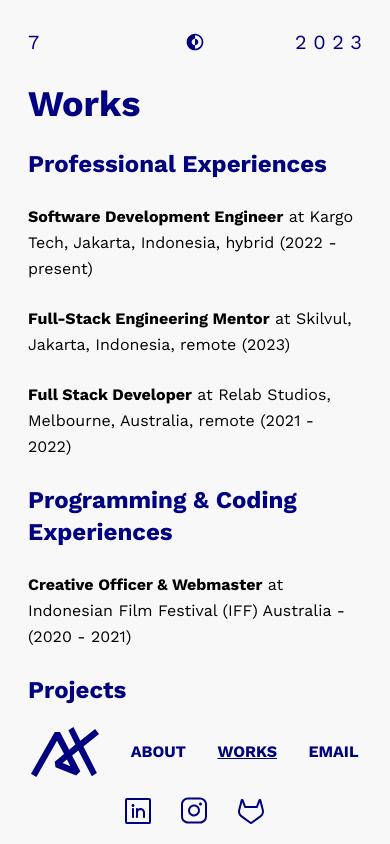
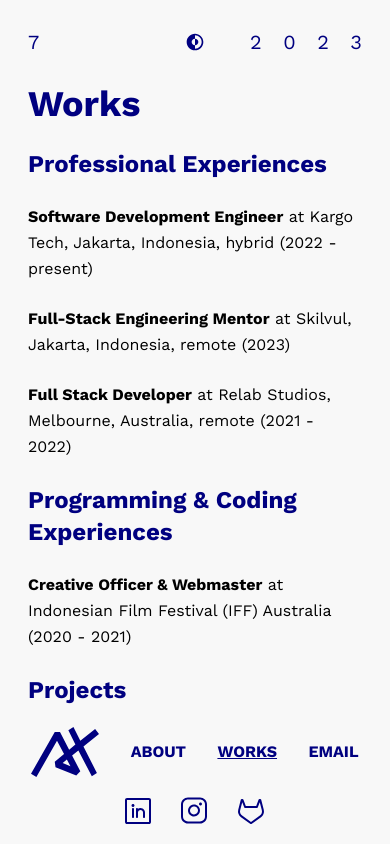
Before and after one commit to AlfredHutomo/portfolio-v2, a Next.js app: page /works in a window 390 px wide. Shown: the top 844 px of the page. Built offline with nearby package versions, Linux system fonts and the light colour scheme.

Commit message:
fix unclickable button

```diff
--- a/src/app/works/page.tsx
+++ b/src/app/works/page.tsx
@@ -56,7 +56,7 @@
         <h3>Programming & Coding Experiences</h3>
         <p>
           <b>Creative Officer & Webmaster</b> at Indonesian Film Festival (IFF)
-          Australia - (2020 - 2021)
+          Australia (2020 - 2021)
         </p>
         <h3>Projects</h3>
         {projects.map((project) => {
--- a/src/components/ControlBar.tsx
+++ b/src/components/ControlBar.tsx
@@ -25,7 +25,7 @@
   }, [pathname]);
 
   return (
-    <nav className="flex p-7 justify-between sm:flex-col sm:w-[100px] sm:px-0 sm:py-[40px] sm:items-center col-span-1 text-jeans dark:text-water text-xl">
+    <nav className="flex p-7 justify-between sm:flex-col sm:w-[100px] sm:px-0 sm:py-[40px] sm:items-center col-span-1 text-jeans dark:text-water text-xl z-50">
       <p className="w-28 sm:w-fit">{month}</p>
       <ThemeSwitcher />
       <div className="flex flex-row sm:flex-col justify-between items-center w-28 sm:w-fit sm:h-[130px]">
--- a/src/components/ThemeSwitcher.tsx
+++ b/src/components/ThemeSwitcher.tsx
@@ -36,7 +36,7 @@
     <motion.button
       onClick={handleThemeChange}
       whileHover={{ scale: 1.2 }}
-      className="w-full flex justify-center items-center"
+      className="w-[50px] sm:w-full flex justify-center items-center"
       aria-label="Theme Switcher"
     >
       <CgDarkMode />
```
